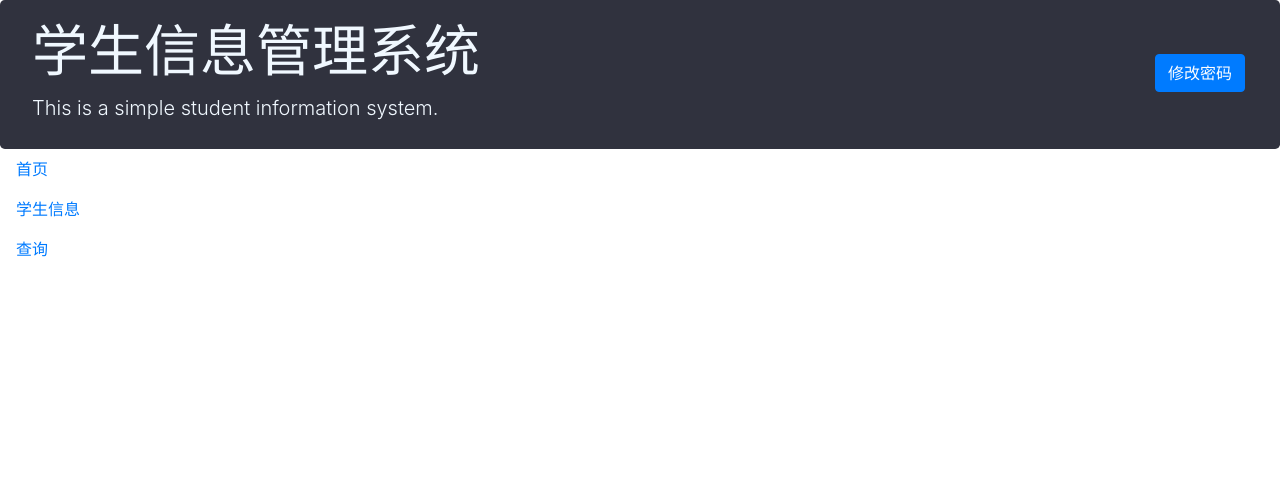
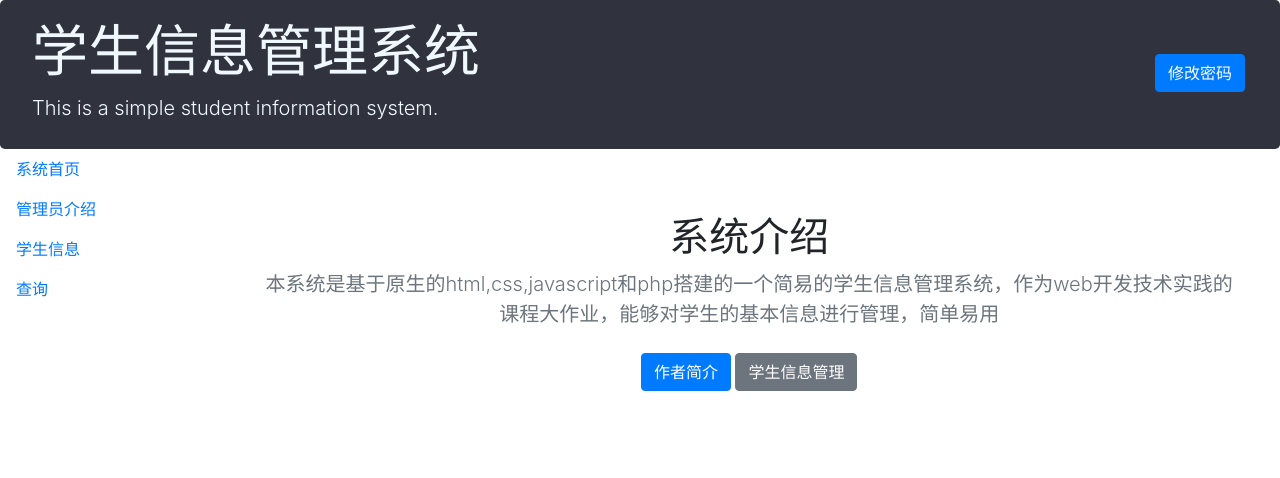
Before and after one commit to tomato-wu/BigHomework, a PHP site: page /homepage.php?type=homePage in a window 1280 px wide. Shown: the top 478 px of the page. Run offline with PHP 8.4, Linux system fonts and the light colour scheme.

Commit message:
fix:修复首页

```diff
--- /dev/null
+++ b/DetailPage/homePage.php
@@ -0,0 +1,10 @@
+<section class="jumbotron text-center sectionStyle">
+  <div class="container">
+    <h1>系统介绍</h1>
+    <p class="lead text-muted">本系统是基于原生的html,css,javascript和php搭建的一个简易的学生信息管理系统，作为web开发技术实践的课程大作业，能够对学生的基本信息进行管理，简单易用</p>
+    <p>
+      <a href="?type=introducePage" class="btn btn-primary my-2">作者简介</a>
+      <a href="?type=informationPage" class="btn btn-secondary my-2">学生信息管理</a>
+    </p>
+  </div>
+</section>
--- a/DetailPage/introducePage.html
+++ b/DetailPage/introducePage.html
@@ -27,7 +27,7 @@
             <h3>邬坤源</h3>
             <span>WuKunYuan</span>
             <div class="hr"></div>
-            <p>主要负责前端界面的开发，以及实现用户和管理员的注册登录界面和相关逻辑操作</p>
+            <p>主要负责前端开发，学生端和管理员端的登录注册和校验，数据库设计和部分表的操作</p>
             <div class="hr_2"></div>
 
         </li>
@@ -38,7 +38,7 @@
             <h3>李晓宁</h3>
             <span>LiXiaoNing</span>
             <div class="hr"></div>
-            <p>主要负责实现管理员端课程信息的增删查改操作，以及实现学生用户界面</p>
+            <p>主要负责实现管理员端课程信息的增删查改操作，以及实现学生用户界面和数据库的设计</p>
             <div class="hr_2"></div>
 
         </li>
@@ -50,7 +50,7 @@
             <h3>丁美慧</h3>
             <span>DingMeiHui</span>
             <div class="hr"></div>
-            <p>主要负责实现学生信息表修改、添加功能等.</p>
+            <p>主要负责实现学生信息表修改、添加功能，数据库设计等.</p>
             <div class="hr_2"></div>
 
         </li>
--- a/homepage.php
+++ b/homepage.php
@@ -8,8 +8,11 @@
   <meta name="viewport" content="width=device-width, initial-scale=1, shrink-to-fit=no">
   <!-- Bootstrap 的 CSS 文件 -->
   <link rel="stylesheet" href="https://cdn.jsdelivr.net/npm/bootstrap@4.6.0/dist/css/bootstrap.min.css" crossorigin="anonymous">
+  <link rel="canonical" href="https://getbootstrap.com/docs/4.6/examples/carousel/">
   <title>系统首页</title>
   <link rel="stylesheet" href="./css/home.css">
+  <!-- Custom styles for this template -->
+  <link href="carousel.css" rel="stylesheet">
   <style>
     .addBtnStyle {
       width: 200px;
@@ -21,6 +24,25 @@
       position: absolute;
       top: 54px;
       right: 35px;
+    }
+
+    .sectionStyle {
+      background-color: white;
+    }
+
+    .bd-placeholder-img {
+      font-size: 1.125rem;
+      text-anchor: middle;
+      -webkit-user-select: none;
+      -moz-user-select: none;
+      -ms-user-select: none;
+      user-select: none;
+    }
+
+    @media (min-width: 768px) {
+      .bd-placeholder-img-lg {
+        font-size: 3.5rem;
+      }
     }
   </style>
 </head>
@@ -73,7 +95,8 @@
 
     <div class="col-2">
       <div>
-        <a class="nav-link" href="?type=introducePage">首页</a>
+        <a class="nav-link" href="?type=homePage">系统首页</a>
+        <a class="nav-link" href="?type=introducePage">管理员介绍</a>
         <a class="nav-link" href="?type=informationPage">学生信息</a>
         <a class="nav-link" href="?type=selectPage">查询</a>
       </div>
@@ -84,6 +107,9 @@
       <div class="tab-content">
         <!--   表单显示      -->
         <?php
+        if ($_GET['type'] == 'homePage') {
+          require_once "./DetailPage/homePage.php";
+        }
         if ($_GET['type'] == 'introducePage') {
           require_once "./DetailPage/introducePage.html";
         }
```
